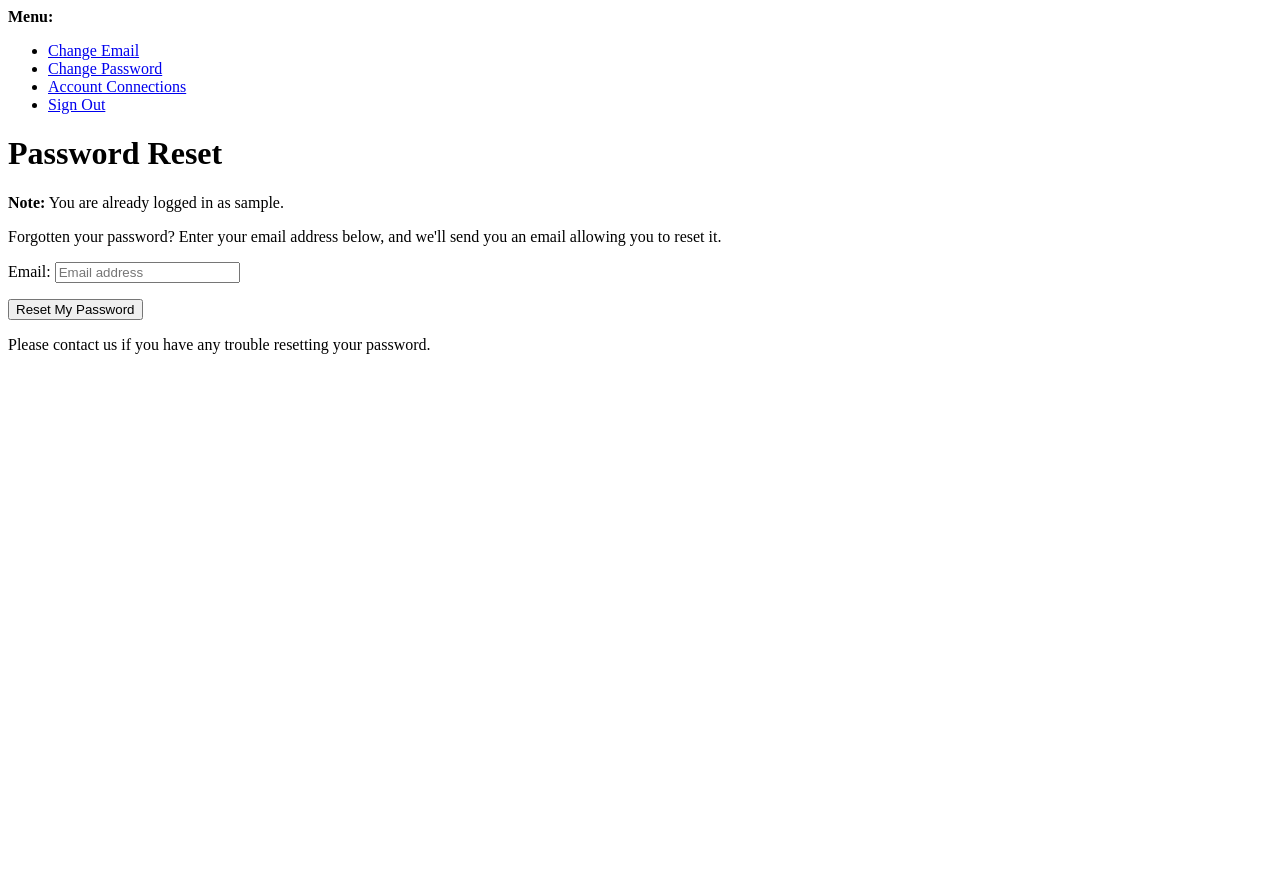
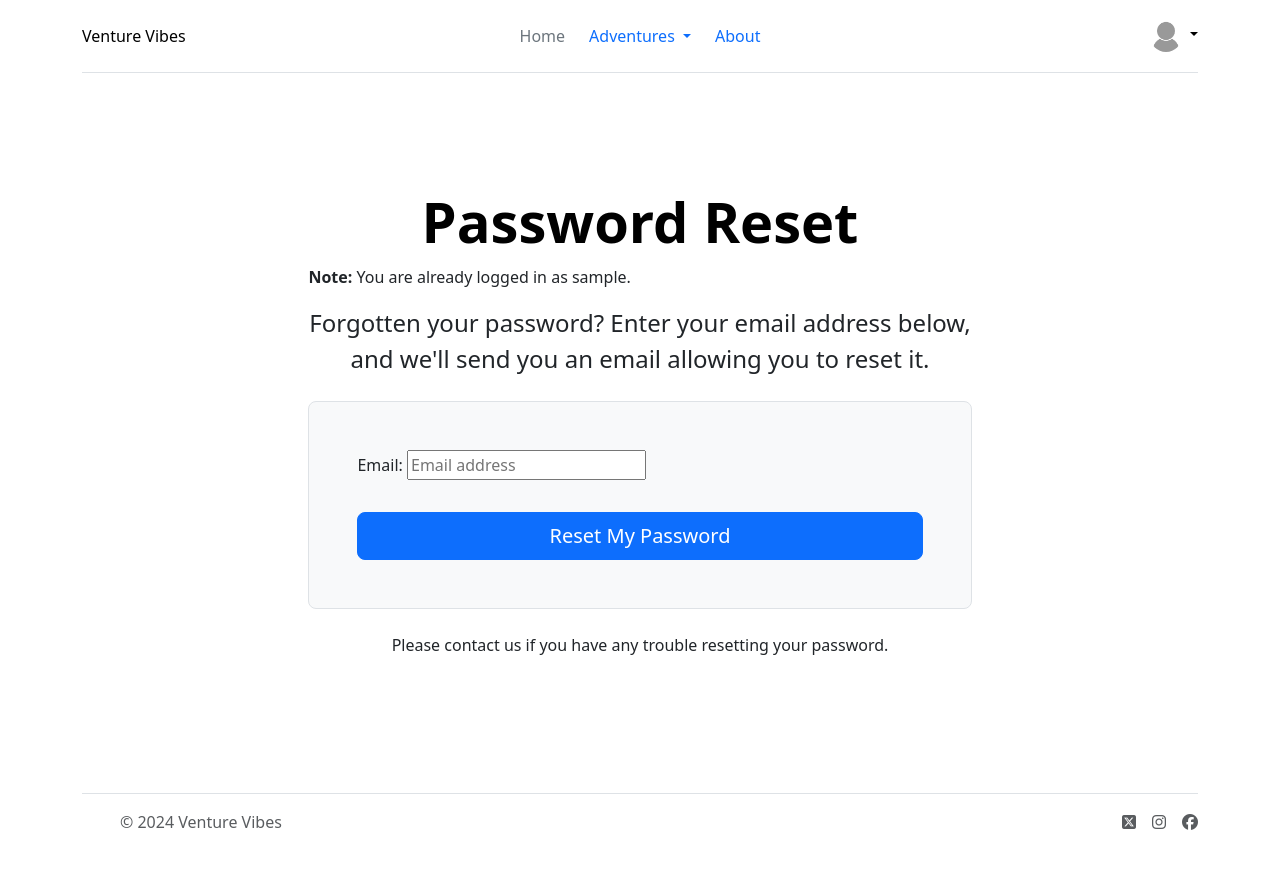
Before and after one commit to yanidruffy/venture-vibes, a Django app: page /accounts/password/reset/ in a window 1280 px wide. Before the commit the page ends 354 px from the top, so only its background shows below. Run offline with Django 4.2, Linux system fonts and the light colour scheme; the visitor is signed in with stand-in values (Sample User, id 1); some libraries are stand-ins or nearby versions.

Commit message:
feat: Add password reset functionality with email backend

```diff
--- a/templates/account/password_reset.html
+++ b/templates/account/password_reset.html
@@ -1,32 +1,30 @@
-{% extends "account/base_entrance.html" %}
+{% extends "base.html" %}
 {% load i18n allauth account %}
-{% block head_title %}
-    {% trans "Password Reset" %}
-{% endblock head_title %}
+{% block head_title %}{% trans "Password Reset" %}{% endblock head_title %}
+
 {% block content %}
-    {% element h1 %}
-        {% trans "Password Reset" %}
-    {% endelement %}
+<div class="container col-xl-10 col-xxl-8 px-4 py-5">
+    <div class="row align-items-center g-lg-5 py-5">
+        <div class="col-md-10 mx-auto col-lg-8">
+            <h1 class="display-4 fw-bold lh-1 text-body-emphasis mb-3 text-center">{% trans "Password Reset" %}</h1>
             {% if user.is_authenticated %}
                 {% include "account/snippets/already_logged_in.html" %}
             {% endif %}
-    {% element p %}
+            <p class="fs-4 text-center mb-4">
                 {% trans "Forgotten your password? Enter your email address below, and we'll send you an email allowing you to reset it." %}
-    {% endelement %}
+            </p>
             {% url 'account_reset_password' as reset_url %}
-    {% element form form=form method="post" action=reset_url %}
-        {% slot body %}
+            <form method="POST" action="{{ reset_url }}" class="p-4 p-md-5 border rounded-3 bg-body-tertiary mx-auto">
                 {% csrf_token %}
-            {% element fields form=form %}
-            {% endelement %}
-        {% endslot %}
-        {% slot actions %}
-            {% element button type="submit" %}
+                {{ form.as_p }}
+                <button class="w-100 btn btn-lg btn-primary mt-3" type="submit">
                     {% trans 'Reset My Password' %}
-            {% endelement %}
-        {% endslot %}
-    {% endelement %}
-    {% element p %}
-        {% blocktrans %}Please contact us if you have any trouble resetting your password.{% endblocktrans %}
-    {% endelement %}
+                </button>
+            </form>
+            <p class="text-center mt-4">
+                {% trans "Please contact us if you have any trouble resetting your password." %}
+            </p>
+        </div>
+    </div>
+</div>
 {% endblock content %}
--- a/venture_vibes/settings.py
+++ b/venture_vibes/settings.py
@@ -128,6 +128,7 @@ AUTH_PASSWORD_VALIDATORS = [
 ]
 
 ACCOUNT_EMAIL_VERIFICATION = 'none'
+EMAIL_BACKEND = 'django.core.mail.backends.console.EmailBackend'
 
 # Internationalization
 # https://docs.djangoproject.com/en/4.2/topics/i18n/
```
Also changed, not shown: templates/account/password_reset_done.html (+15 -16 lines). Lines whose indentation alone changed are shown as unchanged.
